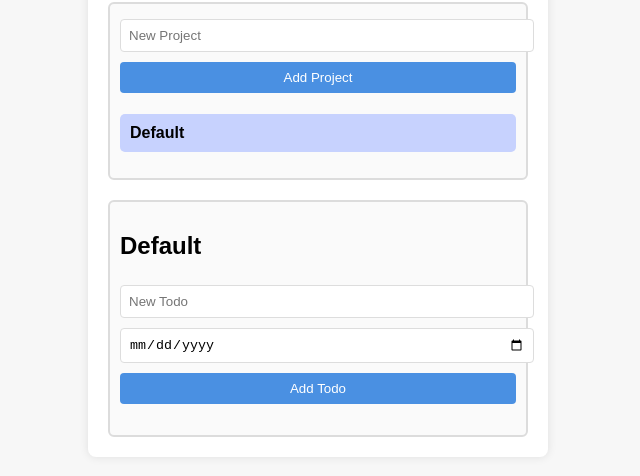
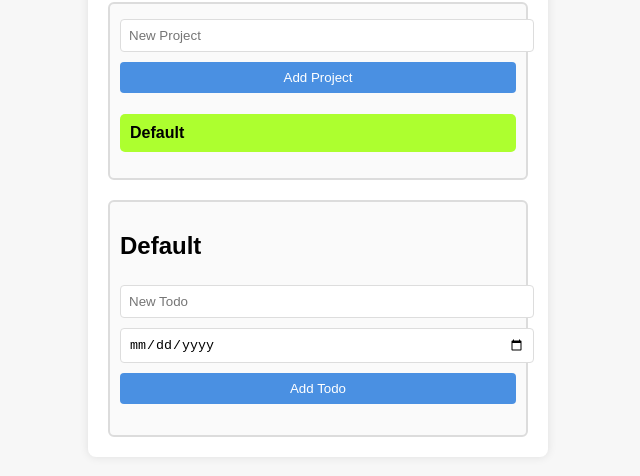
Before and after one commit to jeremytey/todo-lists, a website built with webpack: page src/index.html in a window 1280 px wide. Shown: the part 136-612 px from the top of the page, without its empty margins (322-962 px from the left). Built offline with nearby package versions, Linux system fonts and the light colour scheme.

Commit message:
some css formatting edits

```diff
--- a/src/style.css
+++ b/src/style.css
@@ -3,10 +3,11 @@ body{font-family:Arial,Helvetica,sans-serif;background:#f7f7f7;display:flex;just
 input,button{margin:5px 0;padding:8px;width:100%;border:1px solid #ddd;border-radius:4px}
 button{background:#4a90e2;color:#fff;border:none;cursor:pointer}
 button:hover{background:#357ab8}
-.project-section{margin-bottom:20px;padding:10px;border:2px solid #dcdcdc;border-radius:6px;background:#fafafa}
+.project-section{
+    margin-bottom:20px;padding:10px;border:2px solid #dcdcdc;border-radius:6px;background:#fafafa}
 #project-list li{background:#f0f0f0;border-radius:5px;margin-bottom:8px;padding:10px;transition:background .2s,transform .1s}
 #project-list li:hover{background:#e0e7ff;cursor:pointer;transform:scale(1.02)}
-#project-list li.active{background:#c7d2fe;font-weight:600}
+#project-list li.active{background:greenyellow;font-weight:600}
 .todo-section{padding:10px;border:2px solid #dcdcdc;border-radius:6px;background:#fafafa}
 ul{list-style:none;padding:0}
 #todo-list li{margin:5px 0;padding:8px;background:#f0f0f0;border-radius:4px}
```
